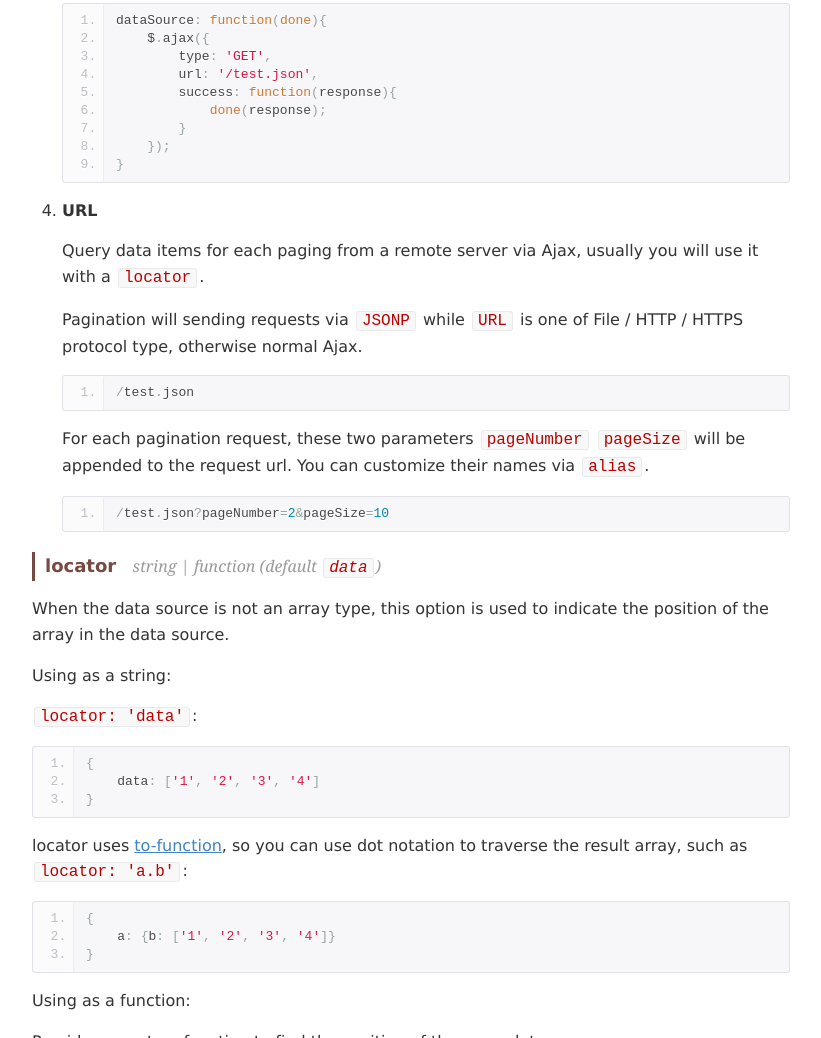
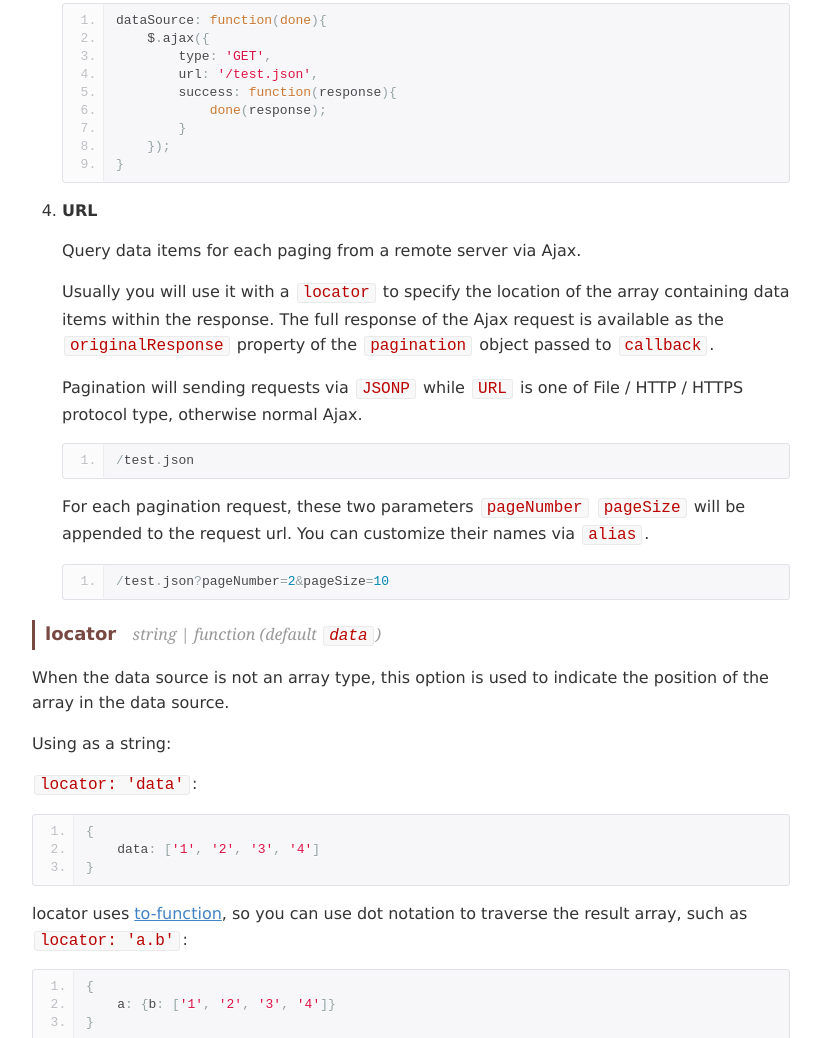
Before and after one commit to superRaytin/paginationjs-site, a plain HTML site: page docs/index.html in a window 1280 px wide. Shown: the part 1060-2098 px from the top of the page, without its empty margins (96-917 px from the left). Drawn offline with Linux system fonts and the light colour scheme.

Commit message:
update docs

```diff
--- a/docs/index.html
+++ b/docs/index.html
@@ -101,7 +101,8 @@
        </li>
        <li>
           <p><strong>URL</strong></p>
-          <p>Query data items for each paging from a remote server via Ajax, usually you will use it with a <code>locator</code>.</p>
+          <p>Query data items for each paging from a remote server via Ajax.</p>
+          <p>Usually you will use it with a <code>locator</code> to specify the location of the array containing data items within the response. The full response of the Ajax request is available as the <code>originalResponse</code> property of the <code>pagination</code> object passed to <code>callback</code>.</p>
           <p>Pagination will sending requests via <code>JSONP</code> while <code>URL</code> is one of File / HTTP / HTTPS protocol type, otherwise normal Ajax.</p>
           <div>
              <pre><code class="language-none">/test.json</code></pre>
```
